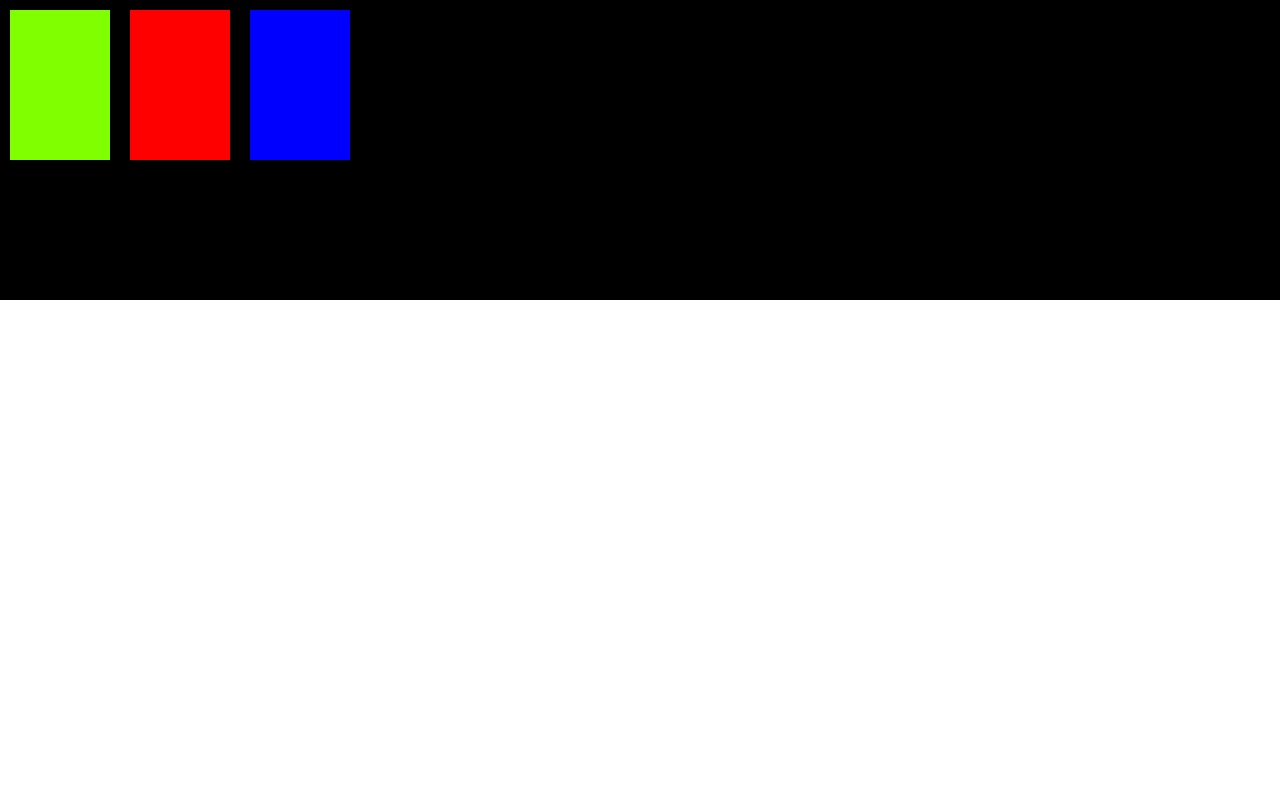
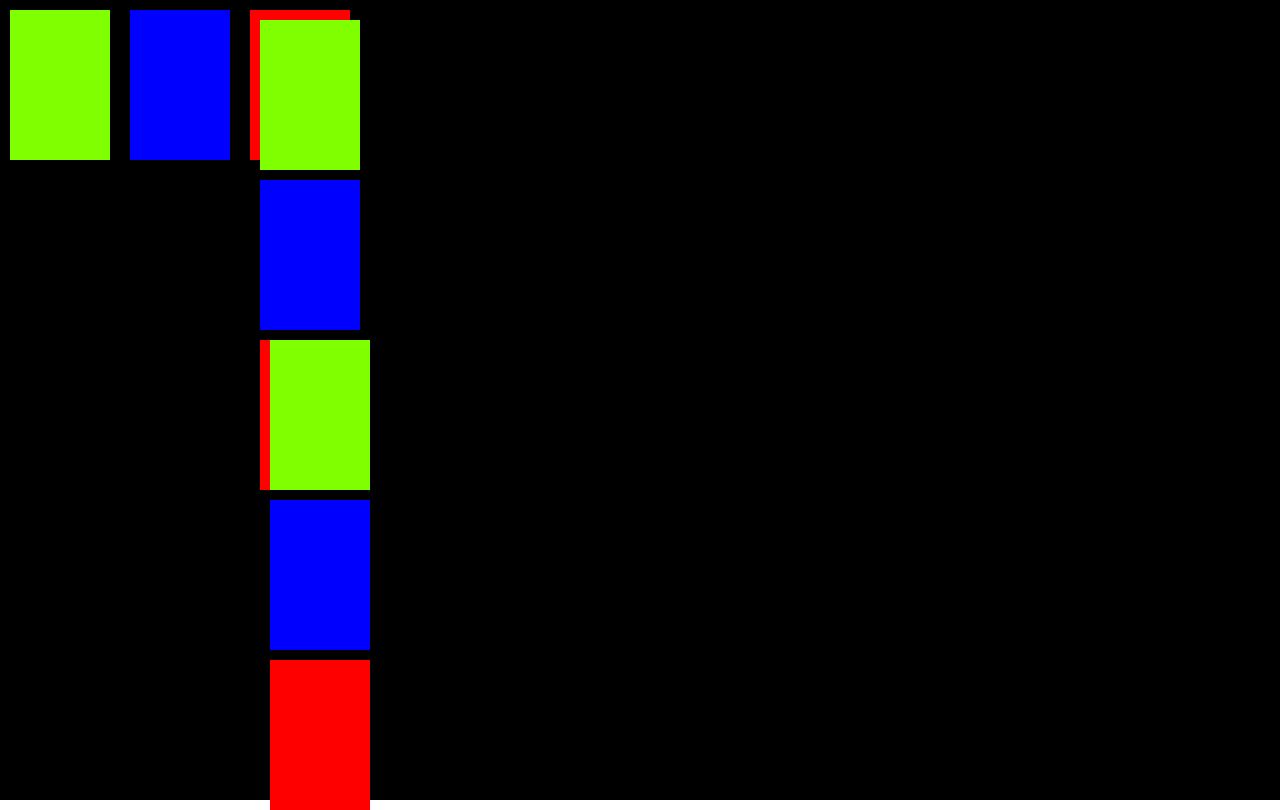
Before and after one commit to CH-Nagalakshmi/FSWD-CSS, a plain HTML site: page index.html in a window 1280 px wide. Drawn offline with Linux system fonts and the light colour scheme.

Commit message:
checkitonce

```diff
--- a/index.html
+++ b/index.html
@@ -11,26 +11,40 @@
             padding:0;
             box-sizing: border-box;
          }
-       .parent{
-         min-height:300px;
-         background-color: black;
-         position: relative;
-         display: flex;
-         flex-direction: row;
-       }
-       .child{
+
+         .child{
          width: 100px;
          height: 150px;
          background-color: chartreuse;
         margin: 10px;
        }
+       .parent{
+         min-height:100vh;
+         background-color:black;
+         position: relative;
+         display:flex;
+         flex-direction:row;
+         flex-wrap: wrap;
+
+       }
+
        </style>
        </head>
+
     <body>
-    <div class="parent">
+
+      <div class="parent">
       <div class="child"></div>
-      <div style="background-color:red" class="child"></div>
-      <div style="background-color: blue" class="child"></div>
-    </div>
+      <div style="background-color:blue"class="child"></div>
+      <div style="background-color:red"class="child"><div>
+      <div class="child"></div>
+      <div style="background-color:blue"class="child"></div>
+      <div style="background-color:red"class="child"><div>
+      <div class="child"></div>
+      <div style="background-color:blue"class="child"></div>
+      <div style="background-color:red"class="child"><div>
+      </div>
+
     </body>
+
 </html>
```
